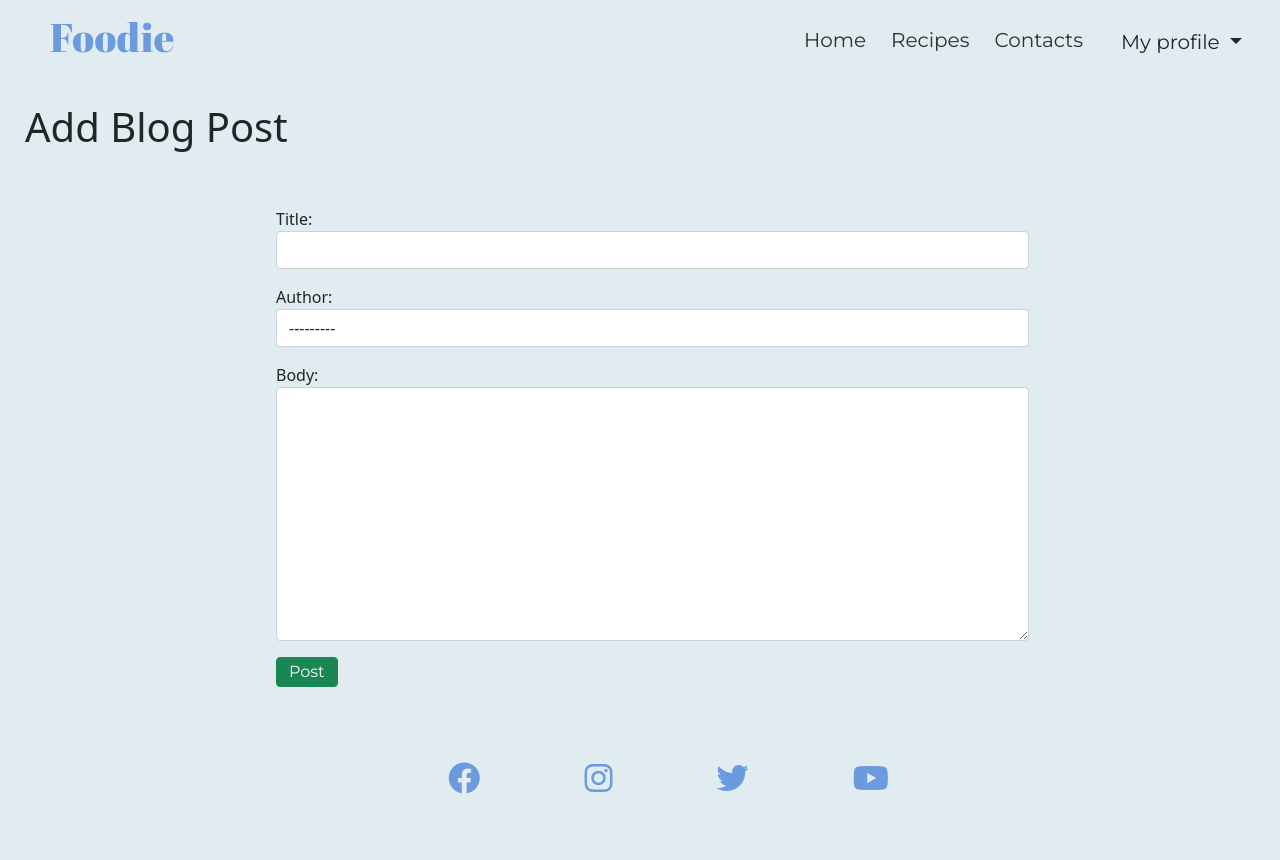
After one commit to isabellaobrien/foodie, a Django app: page /add-post/ in a window 1280 px wide. The commit adds this page. Run offline with Django 3.2, Linux system fonts and the light colour scheme.

```diff
--- /dev/null
+++ b/blog/forms.py
@@ -0,0 +1,13 @@
+from django import forms
+from .models import Post
+
+class PostForm(forms.ModelForm):
+    class Meta:
+        model = Post
+        fields = ('title', 'author', 'body')
+        widgets = {
+            'title': forms.TextInput(attrs={'class': 'form-control'}),
+            'author': forms.Select(attrs={'class': 'form-control'}),
+            'excerpt': forms.TextInput(attrs={'class': 'form-control'}),
+            'body': forms.Textarea(attrs={'class': 'form-control'}),
+        }
--- a/blog/models.py
+++ b/blog/models.py
@@ -1,11 +1,18 @@
 from django.db import models
 from django.contrib.auth.models import User
+from django.urls import reverse
+#from cloudinary.models import CloudinaryField
 # Create your models here.
 
 class Post(models.Model):
     title = models.CharField(max_length=255)
+    excerpt = models.TextField(blank=True)
     author = models.ForeignKey(User, on_delete=models.CASCADE)
     body = models.TextField()
 
     def __str__(self):
         return self.title + ' | ' + str(self.author)
+
+    def get_absolute_url(self):
+        #return reverse("post-details", args=(str(self.id)))
+        return reverse("home")
--- a/blog/urls.py
+++ b/blog/urls.py
@@ -1,8 +1,9 @@
 from django.urls import path
-from .views import Home, PostDetail
+from .views import Home, PostDetail, AddPost
 
 urlpatterns = [
     #path('', views.home, name="home"),
     path('', Home.as_view(), name="home"),
     path('post/<int:pk>', PostDetail.as_view(), name="post-details"),
+    path('add-post/', AddPost.as_view(), name="add-post"),
 ]
--- a/blog/views.py
+++ b/blog/views.py
@@ -1,6 +1,7 @@
 from django.shortcuts import render
-from django.views.generic import ListView, DetailView
+from django.views.generic import ListView, DetailView, CreateView
 from .models import Post
+from .forms import PostForm
 # def home(request):
 #     return render(request, 'index.html', {})
 
@@ -10,4 +11,11 @@ class Home(ListView):
 
 class PostDetail(DetailView):
     model = Post
-    template_name = 'post_detail.html'
+    template_name = 'post_details.html'
+
+class AddPost(CreateView):
+    model = Post
+    form_class = PostForm
+    template_name = 'add_post.html'
+    #fields = '__all__'
+    # fields = ('title', 'body')
--- a/static/css/style.css
+++ b/static/css/style.css
@@ -80,3 +80,13 @@ footer{
 }
 #text{
     padding: 2% 7%; */
+
+body{
+    margin-left: 25px;
+}
+
+/* add blog post page */
+form{
+    width: 60%;
+    margin-left: 20%;
+}
--- /dev/null
+++ b/templates/add_post.html
@@ -0,0 +1,16 @@
+{% extends "base.html" %}
+
+{% block content %}
+<h1>Add Blog Post</h1>
+</br></br>
+<div class="form-group">
+    <form method="POST">
+        {% csrf_token %}
+        {{ form.as_p }}
+        <button type="button" class="btn btn-success">Post</button>
+
+    </form>
+</div>
+
+
+{% endblock %}
--- a/templates/base.html
+++ b/templates/base.html
@@ -4,7 +4,7 @@
 <html class="h-100">
 
 <head>
-    <title>Food Blog</title>
+    <title>Foodie</title>
 
     <link rel="preconnect" href="https://fonts.gstatic.com">
     <link rel="stylesheet" href="https://cdnjs.cloudflare.com/ajax/libs/font-awesome/6.4.2/css/all.min.css">
@@ -23,11 +23,11 @@
 
     <!-- Navigation -->
     <header>
-        <a href="#"><h1 id="logo">Foodie</h1></a>
+        <a href="{% url 'home' %}"><h1 id="logo">Foodie</h1></a>
         <nav>
             <ul id="nav-bar">
                 <li>
-                    <a href="#">Home</a>
+                    <a href="{% url 'home' %}">Home</a>
                 </li>
                 <li>
                     <a href="#">Recipes</a>
@@ -41,6 +41,7 @@
                           My profile
                         </button>
                         <ul class="dropdown-menu">
+                          <li><a class="dropdown-item" href="{% url 'add-post' %}">Make post</a></li>
                           <li><a class="dropdown-item" href="#">My posts</a></li>
                           <li><a class="dropdown-item" href="#">My comments</a></li>
                           <li><a class="dropdown-item" href="#">Saved recipes</a></li>
--- a/templates/post_detail.html
+++ b/templates/post_details.html
@@ -4,6 +4,6 @@
 <h1>{{ post.title }}</h1>
 <small>By {{ post.author.first_name }} {{ post.author.last_name }}</small><hr>
 {{post.body}}
-</br>
-<a href="{% url 'home' %}">back</a>
+</br></br></br>
+<a href="{% url 'home' %}" class="btn btn-secondary">back</a>
 {% endblock %}
```
Also changed, not shown: templates/index.html (+16 -11 lines), blog/migrations/0002_post_title_tag.py (added), blog/migrations/0003_remove_post_title_tag.py (added), blog/migrations/0004_auto_20231004_1722.py (added), blog/migrations/0005_remove_post_image.py (added).
